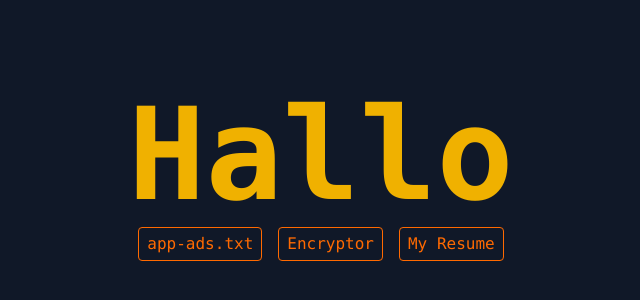
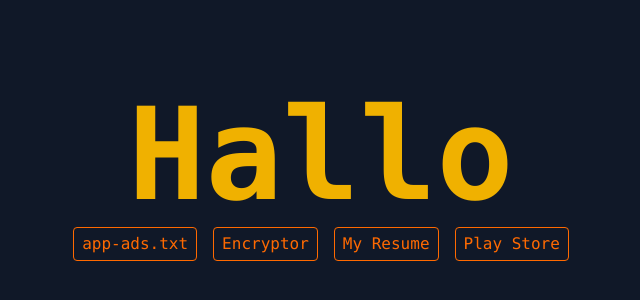
Before and after one commit to ken-tank/ken-tank.github.io, a website: page index.html in a window 1280 px wide. Shown: the part 224-524 px from the top of the page, without its empty margins (319-959 px from the left). Drawn offline with Linux system fonts and the light colour scheme.

Commit message:
Update index.html

```diff
--- a/index.html
+++ b/index.html
@@ -20,6 +20,9 @@
         <a class="button" href="https://ken-tank.github.io/my-resume-page">
             My Resume
         </a>
+        <a class="button" href="https://play.google.com/store/apps/dev?id=8519893492080177777">
+            Play Store
+        </a>
     </div>
 </body>
 </html>
```
